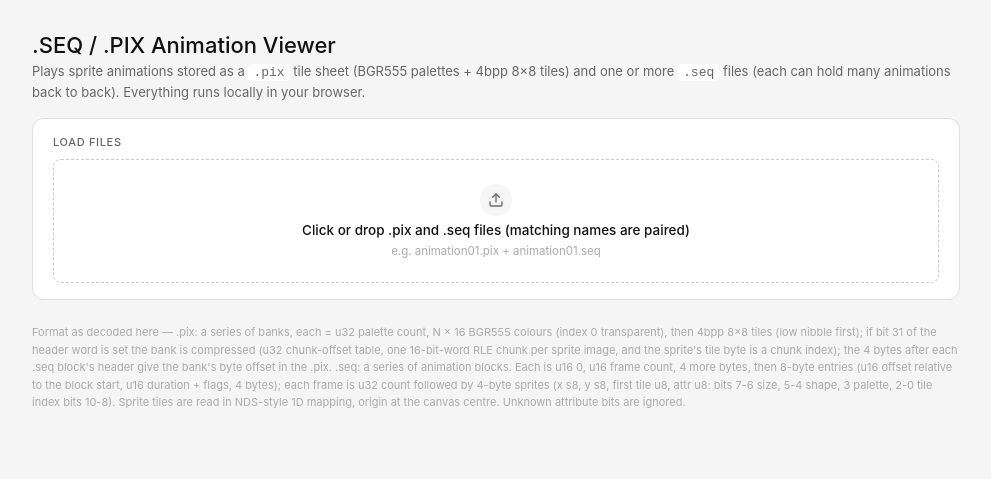
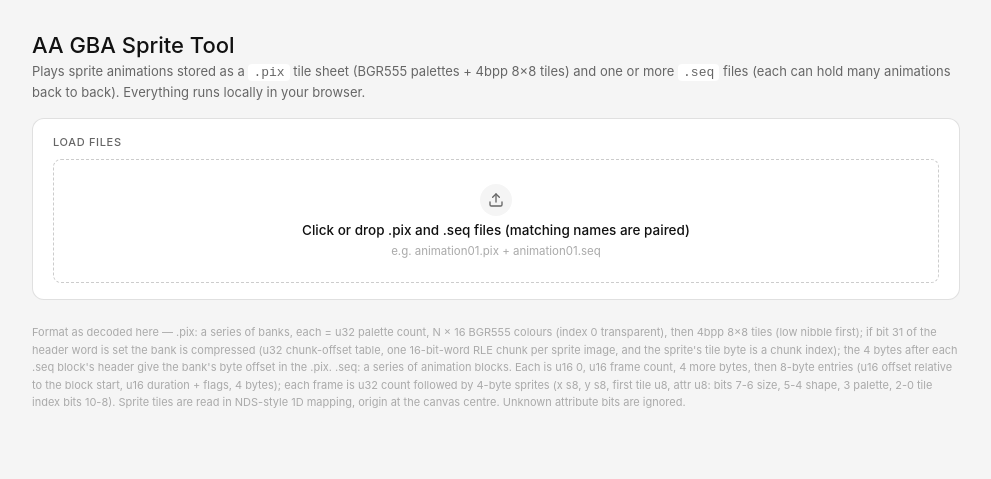
Before and after one commit to Trite699/AAGBA-SpriteTool-Web, a plain HTML site: page index.html in a window 1280 px wide. Shown: the whole page, without its empty margins (144-1135 px from the left). Drawn offline with Linux system fonts and the light colour scheme.

Commit message:
Update index.html

```diff
--- a/index.html
+++ b/index.html
@@ -3,7 +3,7 @@
 <head>
 <meta charset="utf-8">
 <meta name="viewport" content="width=device-width, initial-scale=1, viewport-fit=cover">
-<title>.SEQ / .PIX Animation Viewer</title>
+<title>AA GBA Sprite Tool</title>
 <style>
 *{box-sizing:border-box;margin:0;padding:0;}
 :root{
@@ -79,7 +79,7 @@ input[type=range]{width:100%;accent-color:var(--accent);}
 </head>
 <body>
 <div class="wrap">
-  <h1>.SEQ / .PIX Animation Viewer</h1>
+  <h1>AA GBA Sprite Tool</h1>
   <p class="sub">Plays sprite animations stored as a <code>.pix</code> tile sheet (BGR555 palettes + 4bpp 8×8 tiles) and one or more <code>.seq</code> files (each can hold many animations back to back). Everything runs locally in your browser.</p>
 
   <div class="card">
```
